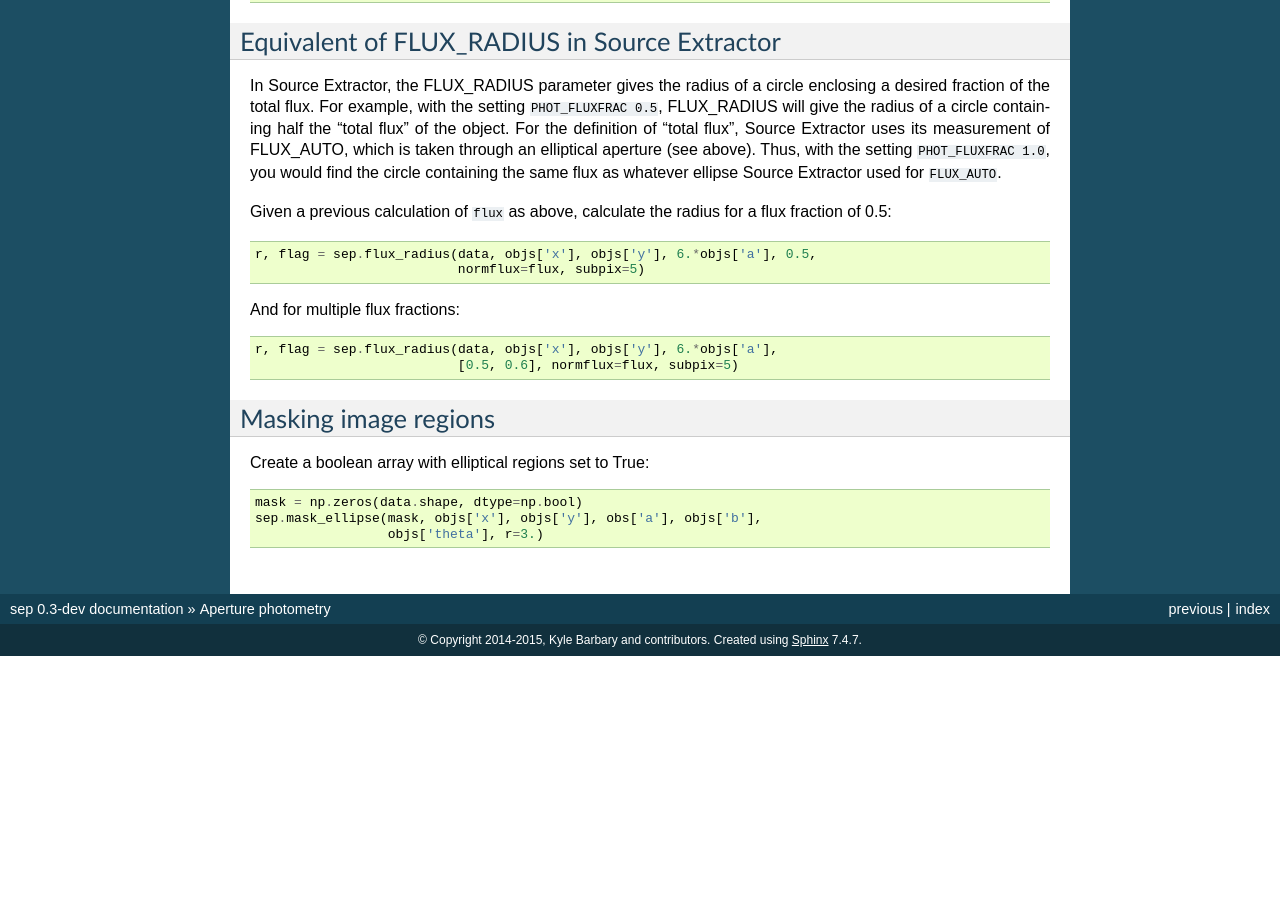
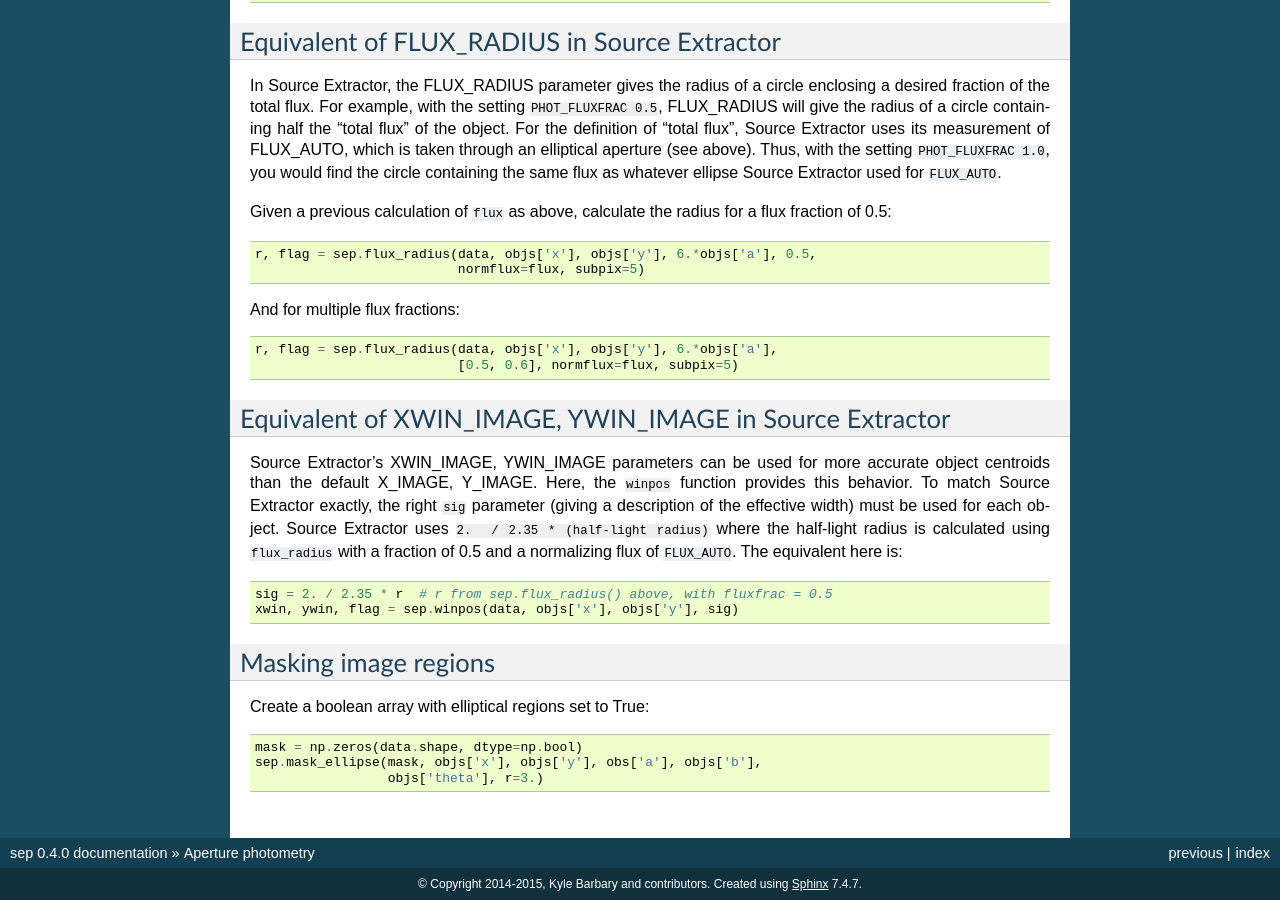
Before and after one commit to kbarbary/sep, a Sphinx documentation site: the page built from docs/apertures.rst, in a window 1280 px wide and 900 px high, scrolled down 2024 px. Built offline with Sphinx 7.4.7, drawn with Linux system fonts in a browser that asks for light colours; before the commit the page ends 2680 px from its top, so only the background shows below that; some of the changed text lies outside the part shown.

Commit message:
add winpos()

```diff
--- a/docs/apertures.rst
+++ b/docs/apertures.rst
@@ -145,6 +145,22 @@ And for multiple flux fractions::
                               [0.5, 0.6], normflux=flux, subpix=5)
 
 
+Equivalent of XWIN_IMAGE, YWIN_IMAGE in Source Extractor
+--------------------------------------------------------
+
+Source Extractor's XWIN_IMAGE, YWIN_IMAGE parameters can be used for
+more accurate object centroids than the default X_IMAGE, Y_IMAGE.
+Here, the ``winpos`` function provides this behavior.  To match Source
+Extractor exactly, the right ``sig`` parameter (giving a description
+of the effective width) must be used for each object.  Source
+Extractor uses ``2.  / 2.35 * (half-light radius)`` where the
+half-light radius is calculated using ``flux_radius`` with a fraction
+of 0.5 and a normalizing flux of ``FLUX_AUTO``. The equivalent here is::
+
+    sig = 2. / 2.35 * r  # r from sep.flux_radius() above, with fluxfrac = 0.5
+    xwin, ywin, flag = sep.winpos(data, objs['x'], objs['y'], sig)
+
+
 Masking image regions
 ---------------------
 
--- a/docs/conf.py
+++ b/docs/conf.py
@@ -70,9 +70,9 @@ copyright = u'2014-2015, Kyle Barbary and contributors'
 # built documents.
 #
 # The short X.Y version.
-version = '0.3'
+version = '0.4'
 # The full version, including alpha/beta/rc tags.
-release = '0.3-dev'
+release = '0.4.0'
 
 # The language for content autogenerated by Sphinx. Refer to documentation
 # for a list of supported languages.
--- a/docs/index.rst
+++ b/docs/index.rst
@@ -77,6 +77,7 @@ Reference/API
 
    sep.kron_radius
    sep.flux_radius
+   sep.winpos
    sep.mask_ellipse
    sep.ellipse_axes
    sep.ellipse_coeffs
--- a/setup.py
+++ b/setup.py
@@ -20,6 +20,7 @@ if USE_CYTHON:
     extensions = cythonize(extensions)
 
 description = "Astronomical source extraction and photometry library"
+long_description = "http://sep.readthedocs.org"
 
 classifiers = [
     "Development Status :: 5 - Production/Stable",
@@ -31,9 +32,9 @@ classifiers = [
     "Intended Audience :: Science/Research"]
 
 setup(name="sep",
-      version="0.3.0",
+      version="0.4.0",
       description=description,
-      long_description=description,
+      long_description=long_description,
       license="LGPLv3+",
       classifiers=classifiers,
       url="https://github.com/kbarbary/sep",
```
Also changed, not shown: CHANGES.md (+6 -1 lines), test.py (+7 -0 lines), 6 other files.
